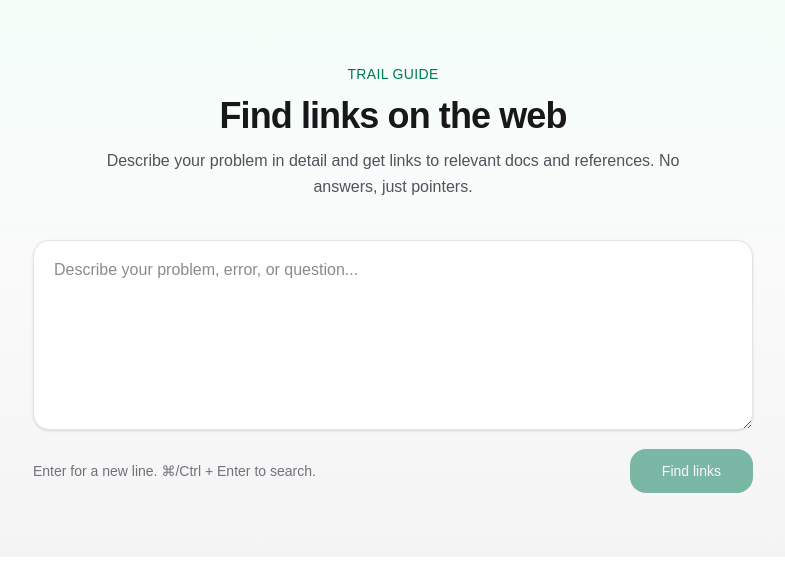
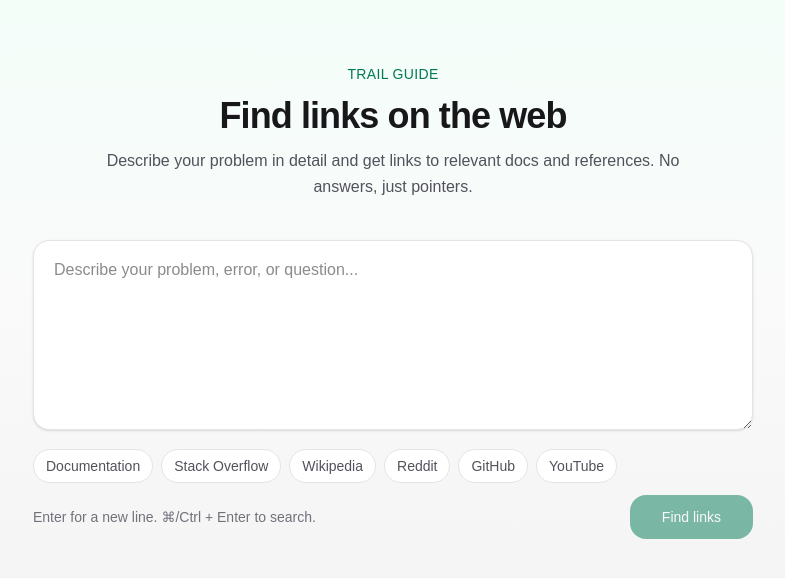
Before and after one commit to ctrlshiftk/trail-guide, a Next.js app: page / in a window 1280 px wide. Shown: the top 578 px of the page, without its empty margins (247-1032 px from the left). Built offline with nearby package versions, Linux system fonts and the light colour scheme.

Commit message:
Add archive filtering through site: restrictions

```diff
--- a/src/app/api/search/route.ts
+++ b/src/app/api/search/route.ts
@@ -3,32 +3,38 @@
   refineSearch,
   validateApproach,
 } from "@/lib/refine";
+import { normalizeArchiveIds } from "@/lib/archives";
 import type { SearchResult } from "@/lib/search";
 import { searchWeb } from "@/lib/search";
 
+type SearchRequestBase = {
+  archives?: string[];
+};
+
 type SearchRequest =
-  | { action?: "search"; query?: string }
-  | {
+  | (SearchRequestBase & { action?: "search"; query?: string })
+  | (SearchRequestBase & {
       action: "question";
       query?: string;
       previousResults?: SearchResult[];
-    }
-  | {
+    })
+  | (SearchRequestBase & {
       action: "refine";
       query?: string;
       question?: string;
       answer?: string;
       previousResults?: SearchResult[];
-    }
-  | {
+    })
+  | (SearchRequestBase & {
       action: "validate";
       query?: string;
       approach?: string;
       previousResults?: SearchResult[];
-    };
+    });
 
 export async function POST(req: Request) {
   const body: SearchRequest = await req.json();
+  const searchOptions = { archiveIds: normalizeArchiveIds(body.archives) };
 
   if (!process.env.GOOGLE_GENERATIVE_AI_API_KEY) {
     return Response.json(
@@ -78,6 +84,7 @@
       question,
       answer,
       body.previousResults ?? [],
+      searchOptions,
     );
 
     return Response.json({ results, error });
@@ -98,12 +105,13 @@
       query,
       approach,
       body.previousResults ?? [],
+      searchOptions,
     );
 
     return Response.json({ results, error, validation });
   }
 
-  const { results, error } = await searchWeb(body.query ?? "");
+  const { results, error } = await searchWeb(body.query ?? "", 5, searchOptions);
 
   return Response.json({ results, error });
 }
--- a/src/components/TrailSearch.tsx
+++ b/src/components/TrailSearch.tsx
@@ -1,6 +1,7 @@
 "use client";
 
 import { FormEvent, KeyboardEvent, useEffect, useState } from "react";
+import { ARCHIVES, formatArchiveLabels } from "@/lib/archives";
 import type { ApproachValidation } from "@/lib/refine";
 import type { SearchResult } from "@/lib/search";
 import { SearchResults } from "./SearchResults";
@@ -62,6 +63,23 @@
   const [followUpError, setFollowUpError] = useState<string | null>(null);
   const [isRefined, setIsRefined] = useState(false);
   const [validation, setValidation] = useState<ApproachValidation | null>(null);
+  const [selectedArchiveIds, setSelectedArchiveIds] = useState<string[]>([]);
+  const [submittedArchiveIds, setSubmittedArchiveIds] = useState<string[]>([]);
+
+  function toggleArchive(archiveId: string) {
+    setSelectedArchiveIds((current) =>
+      current.includes(archiveId)
+        ? current.filter((id) => id !== archiveId)
+        : [...current, archiveId],
+    );
+  }
+
+  function withArchives<T extends Record<string, unknown>>(
+    payload: T,
+    archiveIds = submittedArchiveIds,
+  ) {
+    return archiveIds.length > 0 ? { ...payload, archives: archiveIds } : payload;
+  }
 
   function resetFollowUp() {
     setFollowUpMode(null);
@@ -79,6 +97,7 @@
 
     setSubmittedQuery(trimmed);
     setQuery(trimmed);
+    setSubmittedArchiveIds([...selectedArchiveIds]);
     setIsLoading(true);
     setError(null);
     setHasSearched(true);
@@ -89,7 +108,7 @@
       const response = await fetch("/api/search", {
         method: "POST",
         headers: { "Content-Type": "application/json" },
-        body: JSON.stringify({ query: trimmed }),
+        body: JSON.stringify(withArchives({ query: trimmed }, selectedArchiveIds)),
       });
 
       const data: { results: SearchResult[]; error?: string } =
@@ -127,11 +146,13 @@
       const response = await fetch("/api/search", {
         method: "POST",
         headers: { "Content-Type": "application/json" },
-        body: JSON.stringify({
+        body: JSON.stringify(
+          withArchives({
             action: "question",
             query: submittedQuery,
             previousResults: results,
           }),
+        ),
       });
 
       const data: { question?: string; error?: string } = await response.json();
@@ -180,13 +201,15 @@
       const response = await fetch("/api/search", {
         method: "POST",
         headers: { "Content-Type": "application/json" },
-        body: JSON.stringify({
+        body: JSON.stringify(
+          withArchives({
             action: "refine",
             query: submittedQuery,
             question: followUpQuestion,
             answer,
             previousResults: results,
           }),
+        ),
       });
 
       const data: { results: SearchResult[]; error?: string } =
@@ -239,12 +262,14 @@
       const response = await fetch("/api/search", {
         method: "POST",
         headers: { "Content-Type": "application/json" },
-        body: JSON.stringify({
+        body: JSON.stringify(
+          withArchives({
             action: "validate",
             query: submittedQuery,
             approach,
             previousResults: results,
           }),
+        ),
       });
 
       const data: {
@@ -321,6 +346,11 @@
     };
   }, [isValidateModalOpen, followUpPhase]);
 
+  const archiveFilterLabel =
+    submittedArchiveIds.length > 0
+      ? formatArchiveLabels(submittedArchiveIds)
+      : null;
+
   const resultsHeading = validation
     ? "Links to explore next"
     : isRefined
@@ -345,6 +375,28 @@
             className="min-h-40 w-full resize-y rounded-2xl border border-zinc-200 bg-white px-5 py-4 text-base leading-relaxed shadow-sm outline-none transition focus:border-emerald-400 focus:ring-2 focus:ring-emerald-400/20 disabled:opacity-60 dark:border-zinc-800 dark:bg-zinc-950"
           />
         </div>
+        <div className="flex flex-wrap gap-2">
+          {ARCHIVES.map((archive) => {
+            const isSelected = selectedArchiveIds.includes(archive.id);
+
+            return (
+              <button
+                key={archive.id}
+                type="button"
+                aria-pressed={isSelected}
+                disabled={isLoading}
+                onClick={() => toggleArchive(archive.id)}
+                className={`rounded-full border px-3 py-1.5 text-sm font-medium transition disabled:opacity-60 ${
+                  isSelected
+                    ? "border-emerald-600 bg-emerald-50 text-emerald-800 dark:border-emerald-500 dark:bg-emerald-950/50 dark:text-emerald-300"
+                    : "border-zinc-200 bg-white text-zinc-600 hover:border-emerald-300 hover:text-emerald-800 dark:border-zinc-700 dark:bg-zinc-950 dark:text-zinc-400 dark:hover:border-emerald-700 dark:hover:text-emerald-400"
+                }`}
+              >
+                {archive.label}
+              </button>
+            );
+          })}
+        </div>
         <div className="flex flex-col gap-3 sm:flex-row sm:items-center sm:justify-between">
           <p className="text-sm text-zinc-500 dark:text-zinc-400">
             Enter for a new line.{" "}
@@ -368,6 +420,15 @@
               {!validation && (
                 <>
                   &ldquo;{summarizeQuery(submittedQuery)}&rdquo;
+                  {archiveFilterLabel && (
+                    <>
+                      {" "}
+                      in{" "}
+                      <span className="text-zinc-600 dark:text-zinc-300">
+                        {archiveFilterLabel}
+                      </span>
+                    </>
+                  )}
                 </>
               )}
             </p>
--- /dev/null
+++ b/src/lib/archives.ts
@@ -0,0 +1,105 @@
+export type Archive = {
+  id: string;
+  label: string;
+  domains: string[];
+};
+
+export const ARCHIVES: Archive[] = [
+  {
+    id: "docs",
+    label: "Documentation",
+    domains: [
+      "developer.mozilla.org",
+      "devdocs.io",
+      "readthedocs.io",
+      "docs.github.com",
+    ],
+  },
+  {
+    id: "stackoverflow",
+    label: "Stack Overflow",
+    domains: ["stackoverflow.com", "stackexchange.com"],
+  },
+  {
+    id: "wikipedia",
+    label: "Wikipedia",
+    domains: ["wikipedia.org"],
+  },
+  {
+    id: "reddit",
+    label: "Reddit",
+    domains: ["reddit.com"],
+  },
+  {
+    id: "github",
+    label: "GitHub",
+    domains: ["github.com"],
+  },
+  {
+    id: "youtube",
+    label: "YouTube",
+    domains: ["youtube.com", "youtu.be"],
+  },
+];
+
+export function isValidArchiveId(id: string): boolean {
+  return ARCHIVES.some((archive) => archive.id === id);
+}
+
+export function normalizeArchiveIds(ids: string[] | undefined): string[] {
+  if (!ids?.length) return [];
+  return [...new Set(ids.filter(isValidArchiveId))];
+}
+
+export function getArchivesByIds(ids: string[]): Archive[] {
+  const selected = new Set(ids);
+  return ARCHIVES.filter((archive) => selected.has(archive.id));
+}
+
+export function urlMatchesArchives(url: string, archiveIds: string[]): boolean {
+  if (archiveIds.length === 0) return true;
+
+  const archives = getArchivesByIds(archiveIds);
+  if (archives.length === 0) return true;
+
+  try {
+    const hostname = new URL(url).hostname.replace(/^www\./, "").toLowerCase();
+
+    return archives.some((archive) =>
+      archive.domains.some((domain) => {
+        const normalizedDomain = domain.replace(/^www\./, "").toLowerCase();
+        return (
+          hostname === normalizedDomain ||
+          hostname.endsWith(`.${normalizedDomain}`)
+        );
+      }),
+    );
+  } catch {
+    return false;
+  }
+}
+
+export function buildArchiveSearchConstraint(archiveIds: string[]): string {
+  const archives = getArchivesByIds(archiveIds);
+  if (archives.length === 0) return "";
+
+  const archiveLines = archives
+    .map(
+      (archive) =>
+        `- ${archive.label}: ${archive.domains.map((domain) => `site:${domain}`).join(" OR ")}`,
+    )
+    .join("\n");
+
+  return `
+
+Archive filter (STRICT):
+The user selected specific archives. ONLY return links from these sources — every URL must be on an allowed domain.
+${archiveLines}
+Do not include results from other sites. Use site-restricted searches.`;
+}
+
+export function formatArchiveLabels(archiveIds: string[]): string {
+  return getArchivesByIds(archiveIds)
+    .map((archive) => archive.label)
+    .join(", ");
+}
--- a/src/lib/refine.ts
+++ b/src/lib/refine.ts
@@ -9,6 +9,7 @@
 } from "./guide";
 import {
   type SearchResult,
+  type SearchOptions,
   type SearchWebResult,
   searchWebWithPrompt,
 } from "./search";
@@ -77,6 +78,7 @@
   question: string,
   answer: string,
   previousResults: SearchResult[],
+  options?: SearchOptions,
 ): Promise<SearchWebResult> {
   const prompt = buildRefinedSearchPrompt(
     originalQuery,
@@ -85,13 +87,14 @@
     previousResults,
   );
 
-  return searchWebWithPrompt(prompt);
+  return searchWebWithPrompt(prompt, 5, options);
 }
 
 export async function validateApproach(
   originalQuery: string,
   userApproach: string,
   previousResults: SearchResult[],
+  options?: SearchOptions,
 ): Promise<ValidateApproachResult> {
   if (!process.env.GOOGLE_GENERATIVE_AI_API_KEY) {
     return {
@@ -147,7 +150,7 @@
     previousResults,
   );
 
-  const { results, error } = await searchWebWithPrompt(searchPrompt);
+  const { results, error } = await searchWebWithPrompt(searchPrompt, 5, options);
 
   return { results, error, validation };
 }
```
Also changed, not shown: src/lib/search.ts (+46 -6 lines). Lines whose indentation alone changed are shown as unchanged.
